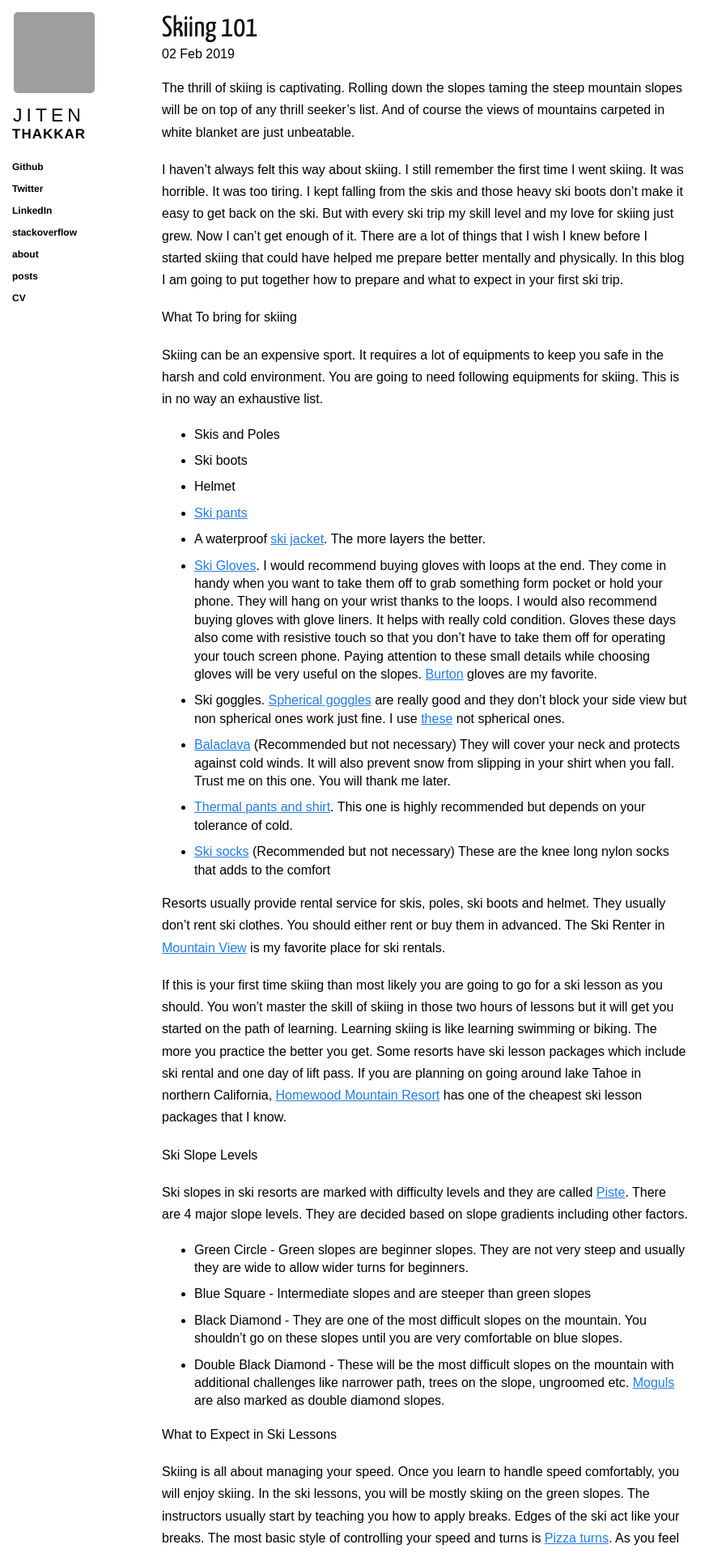
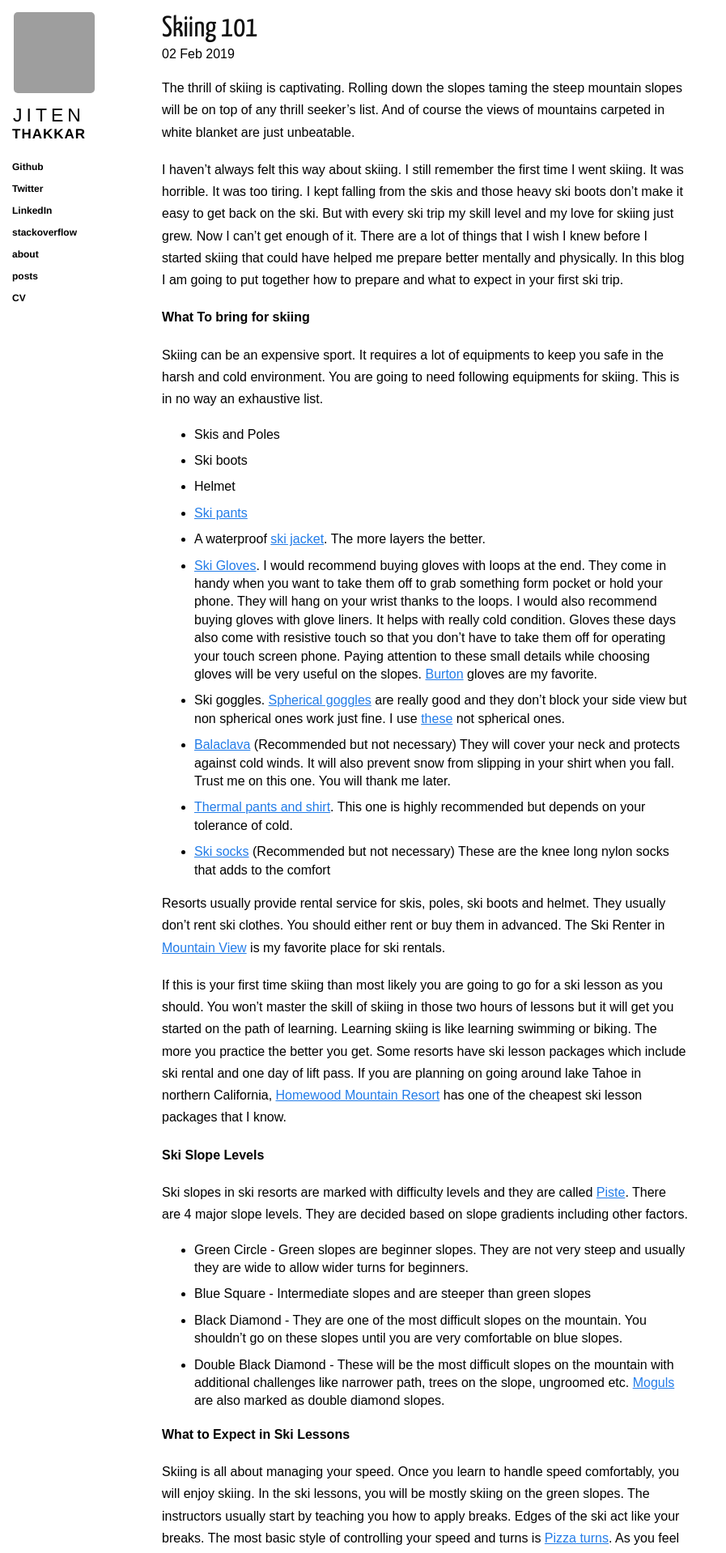
Before and after one commit to jiten-thakkar/jiten-thakkar.github.io, a Jekyll site: the page built from _posts/2019-02-02-skiing-101.md, in a window 1280 px wide. Shown: the top 1918 px of the page at 81% size, without its empty margins (0-897 px from the left). Built offline with Jekyll 4.4.1, drawn with Linux system fonts in a browser that asks for light colours; nearby versions of some CDN libraries; comment, search, counter and statistics services are not loaded; grey boxes are pictures that could not be loaded.

```diff
--- a/_posts/2019-02-02-skiing-101.md
+++ b/_posts/2019-02-02-skiing-101.md
@@ -16,7 +16,7 @@ The thrill of skiing is captivating. Rolling down the slopes taming the steep mo
 
 I haven’t always felt this way about skiing. I still remember the first time I went skiing. It was horrible. It was too tiring. I kept falling from the skis and those heavy ski boots don’t make it easy to get back on the ski. But with every ski trip my skill level and my love for skiing just grew. Now I can’t get enough of it. There are a lot of things that I wish I knew before I started skiing that could have helped me prepare better mentally and physically. In this blog I am going to put together how to prepare and what to expect in your first ski trip.
 
-What To bring for skiing
+**What To bring for skiing**
 
 Skiing can be an expensive sport. It requires a lot of equipments to keep you safe in the harsh and cold environment. You are going to need following equipments for skiing. This is in no way an exhaustive list.
 * Skis and Poles
@@ -34,7 +34,7 @@ Resorts usually provide rental service for skis, poles, ski boots and helmet. Th
 
 If this is your first time skiing than most likely you are going to go for a ski lesson as you should. You won’t master the skill of skiing in those two hours of lessons but it will get you started on the path of learning. Learning skiing is like learning swimming or biking. The more you practice the better you get. Some resorts have ski lesson packages which include ski rental and one day of lift pass. If you are planning on going around lake Tahoe in northern California, [Homewood Mountain Resort](https://www.skihomewood.com/lessons/adult-ski-snowboard-lessons/) has one of the cheapest ski lesson packages that I know.
 
-Ski Slope Levels
+**Ski Slope Levels**
 
 Ski slopes in ski resorts are marked with difficulty levels and they are called [Piste](https://en.wikipedia.org/wiki/Piste). There are 4 major slope levels. They are decided based on slope gradients including other factors.
 * Green Circle - Green slopes are beginner slopes. They are not very steep and usually they are wide to allow wider turns for beginners.
@@ -42,7 +42,7 @@ Ski slopes in ski resorts are marked with difficulty levels and they are called
 * Black Diamond - They are one of the most difficult slopes on the mountain. You shouldn’t go on these slopes until you are very comfortable on blue slopes.
 * Double Black Diamond - These will be the most difficult slopes on the mountain with additional challenges like narrower path, trees on the slope, ungroomed etc. [Moguls](https://en.wikipedia.org/wiki/Mogul_skiing) are also marked as double diamond slopes.
 
-What to Expect in Ski Lessons
+**What to Expect in Ski Lessons**
 
 Skiing is all about managing your speed. Once you learn to handle speed comfortably, you will enjoy skiing. In the ski lessons, you will be mostly skiing on the green slopes. The instructors usually start by teaching you how to apply breaks. Edges of the ski act like your breaks. The most basic style of controlling your speed and turns is [Pizza turns](https://en.wikipedia.org/wiki/Snowplough_turn). As you feel comfortable with breaking the next step in learning is making turns. When you are skiing down the slope taking S shaped turns will help you pace your speed. This is a very fundamental technique in slope skiing. The wider the S curves the more you will slow down. And as you become better, taking narrower S turns will help you skiing on steeper slopes. Remember that the Pizza turns are just to get you started on the slopes. You won’t be able to use them on steeper slopes. That’s when more advanced techniques like [Parallel Turn](https://en.wikipedia.org/wiki/Parallel_turn) and [Pole Planting](http://www.mechanicsofsport.com/skiing/how_to_ski/pole_planting.html) come into picture. But don’t worry about them for now. Once you feel comfortable with the initial techniques try to transition to parallel turns to become advanced skier. Don’t worry if you keep falling and getting off balance in the beginning. It’s part of the process and the key to learning is keep practicing. Happy Skiing!
 
```
